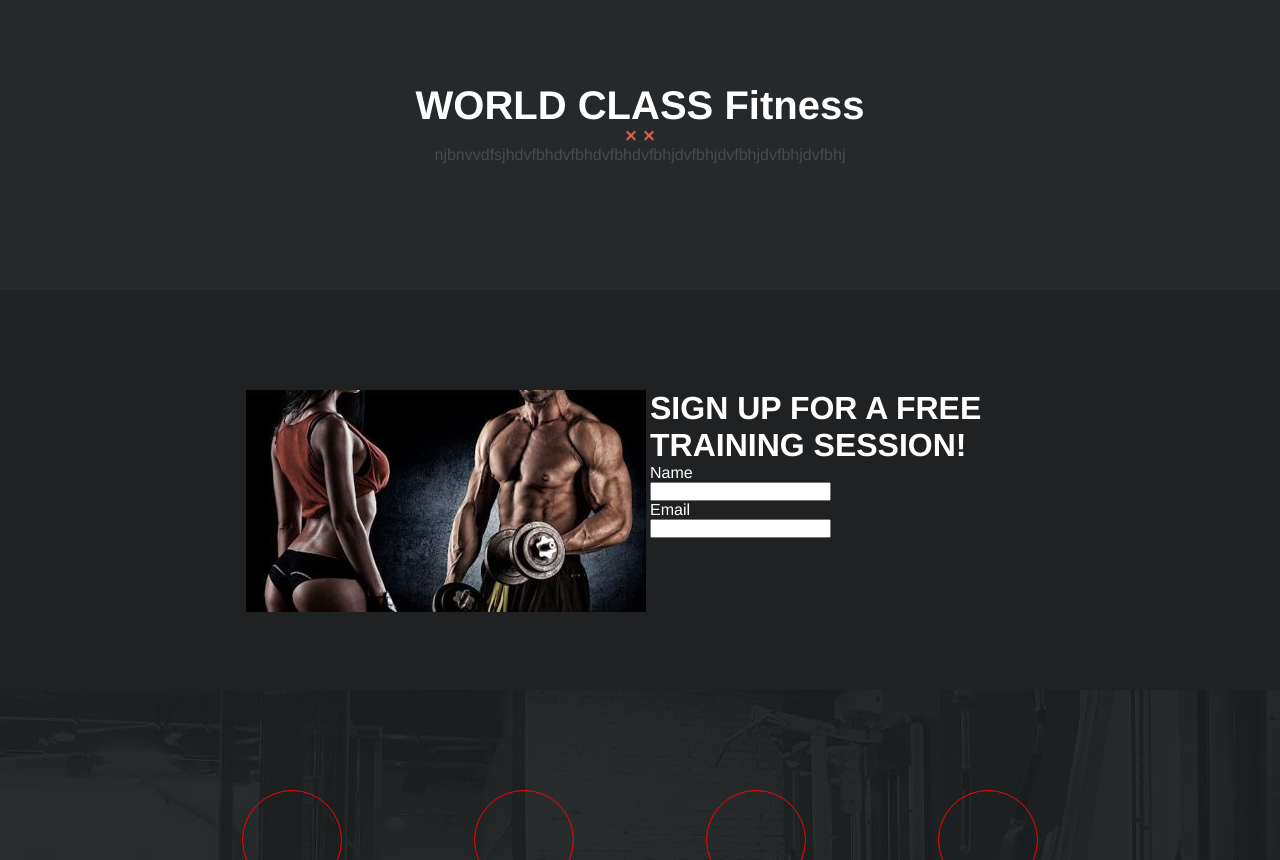
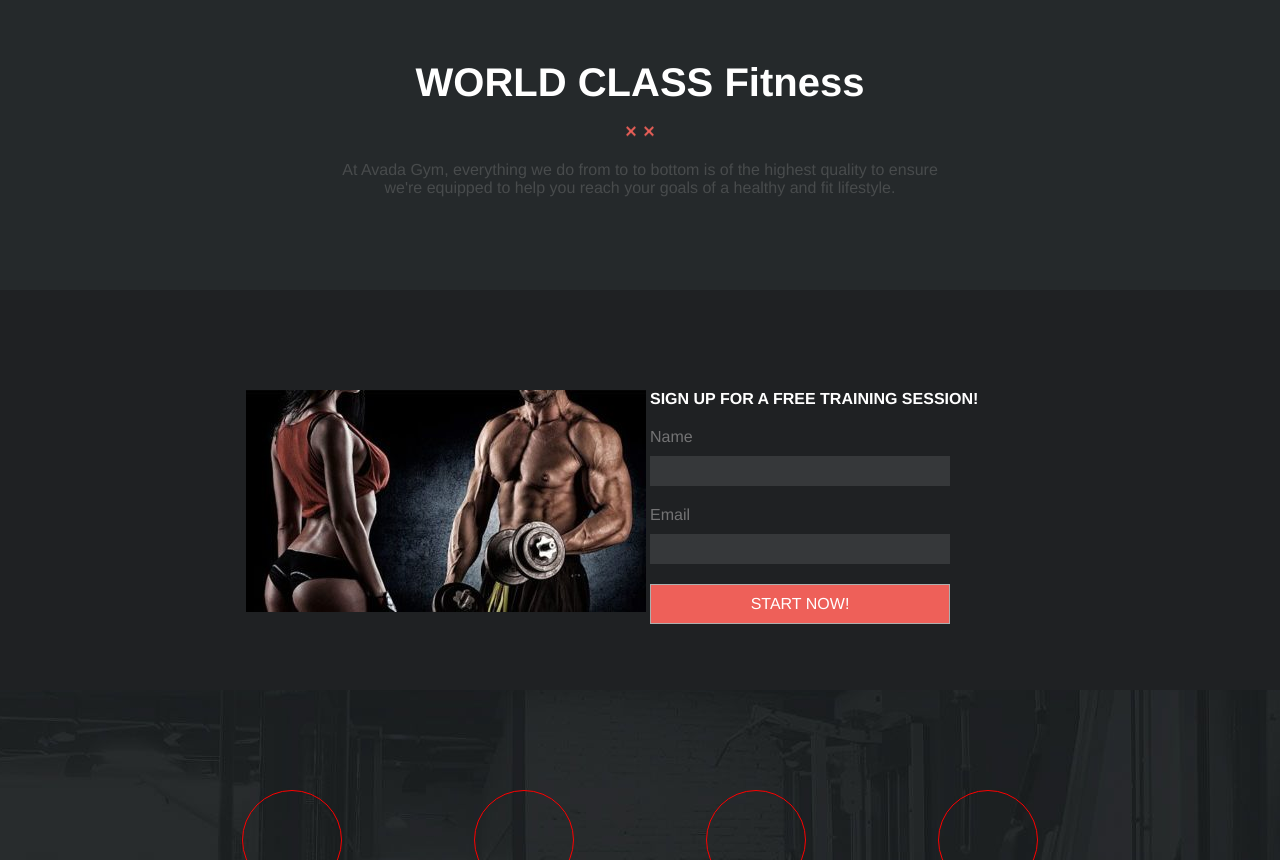
Before and after one commit to riccardolipparini/proj-html-vuejs, a Vue app: page / in a window 1280 px wide. Shown: the part 860-1720 px from the top of the page. Built offline with nearby package versions, Linux system fonts and the light colour scheme.

Commit message:
add sign up

```diff
--- a/src/components/SignUp.vue
+++ b/src/components/SignUp.vue
@@ -4,11 +4,14 @@
         <img src="../assets/img/home_img-compressor-400x222.jpg" alt="">
     </div>
     <div class="contain_form">
-        <h1>SIGN UP FOR A FREE TRAINING SESSION!</h1>
+        <h4>SIGN UP FOR A FREE TRAINING SESSION!</h4>
         <p>Name</p>
-        <input type="text">
+        <input type="text" class="input_sign">
         <p>Email</p>
-        <input type="text">
+        <input type="text" class="input_sign">
+        <div class="buttons">
+          <a href="">START NOW!</a>
+        </div>
     </div>
   </div>
 </template>
@@ -35,11 +38,36 @@ export default {
         width: 30%;
         height: 200px;
         margin: 0 10px;
-        h1, p{
+        h4{
             color: white;
+
+        }
+        p{
+          color: rgba(115,115,116,255);
+          margin-top: 20px;
         }
     }
 }
+.input_sign{
+    opacity: 0.1;
+    border: solid 0.5px white;
+    margin-top: 10px;
+    width: 300px;
+    height: 30px;
+}
+.buttons {
+      padding: 10px;
+      border: solid rgba(174, 175, 174, 255) 1px;
+      width: 300px;
+      margin: 20px 0;
+      cursor: pointer;
+      text-align: center;
+      background-color: rgba(238,96,89,255);
+      a {
+        text-decoration: none;
+        color: white;
+      }
+    }
 
 
 </style>
--- a/src/components/WorldClassFitness.vue
+++ b/src/components/WorldClassFitness.vue
@@ -3,7 +3,7 @@
         <div class="centred">
            <h1>WORLD CLASS Fitness</h1>
            <img src="../assets/img/divider-xx-red.png" alt="">
-           <p>njbnvvdfsjhdvfbhdvfbhdvfbhdvfbhjdvfbhjdvfbhjdvfbhjdvfbhj</p>
+           <p>At Avada Gym, everything we do from to to bottom is of the highest quality to ensure <br> we're equipped to help you reach your goals of a healthy and fit lifestyle.</p>
         </div>
     </div>
 </template>
@@ -13,9 +13,6 @@
 
 export default {
   name: 'WorldClassFitness',
-  components: {
-
-  }
 }
 </script>
 
@@ -27,6 +24,9 @@ export default {
     transform: translate(-50%, -40%);
     text-align: center;
     width: 80%;
+    img{
+        margin:20px 0;
+    }
 
 }
 .section{
```
